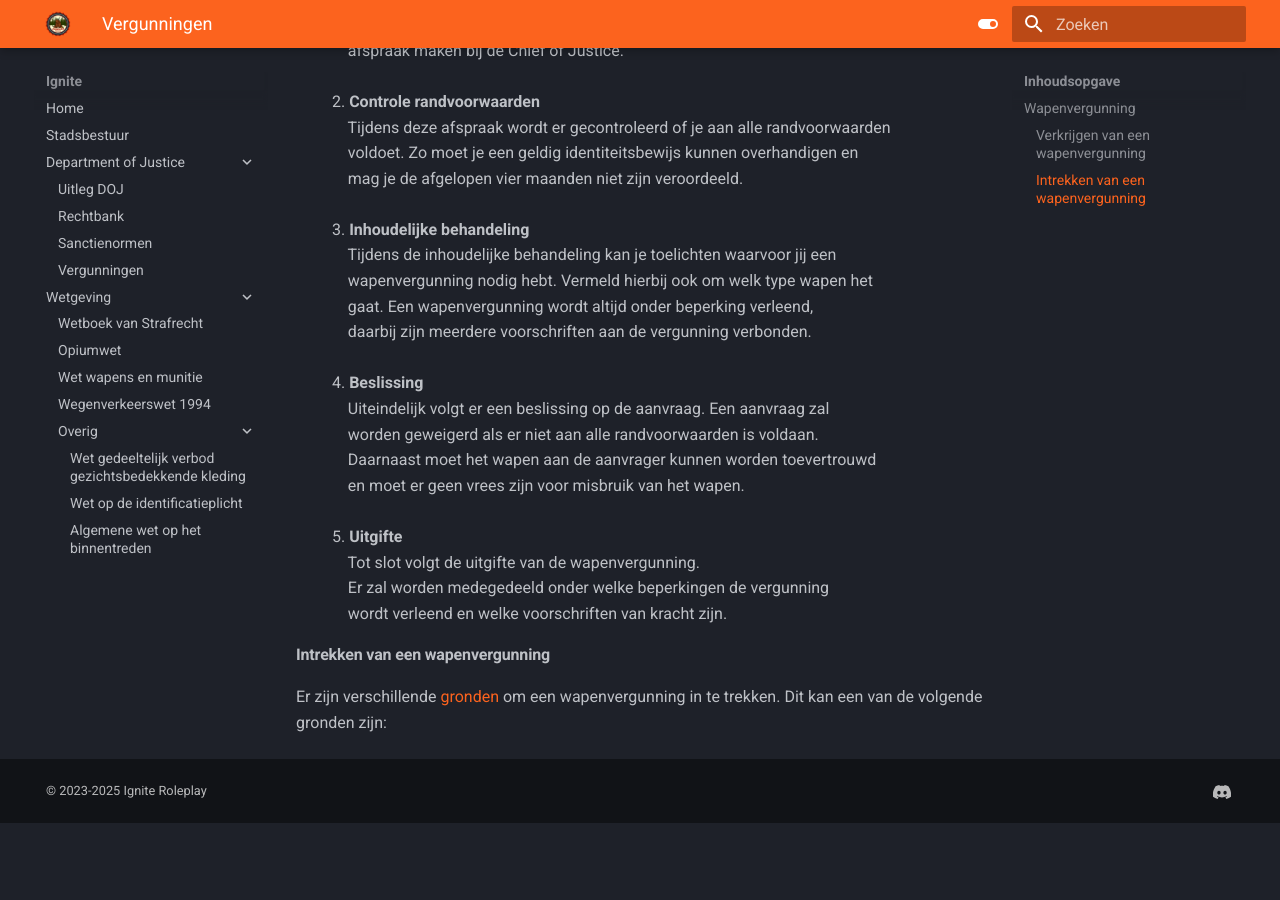
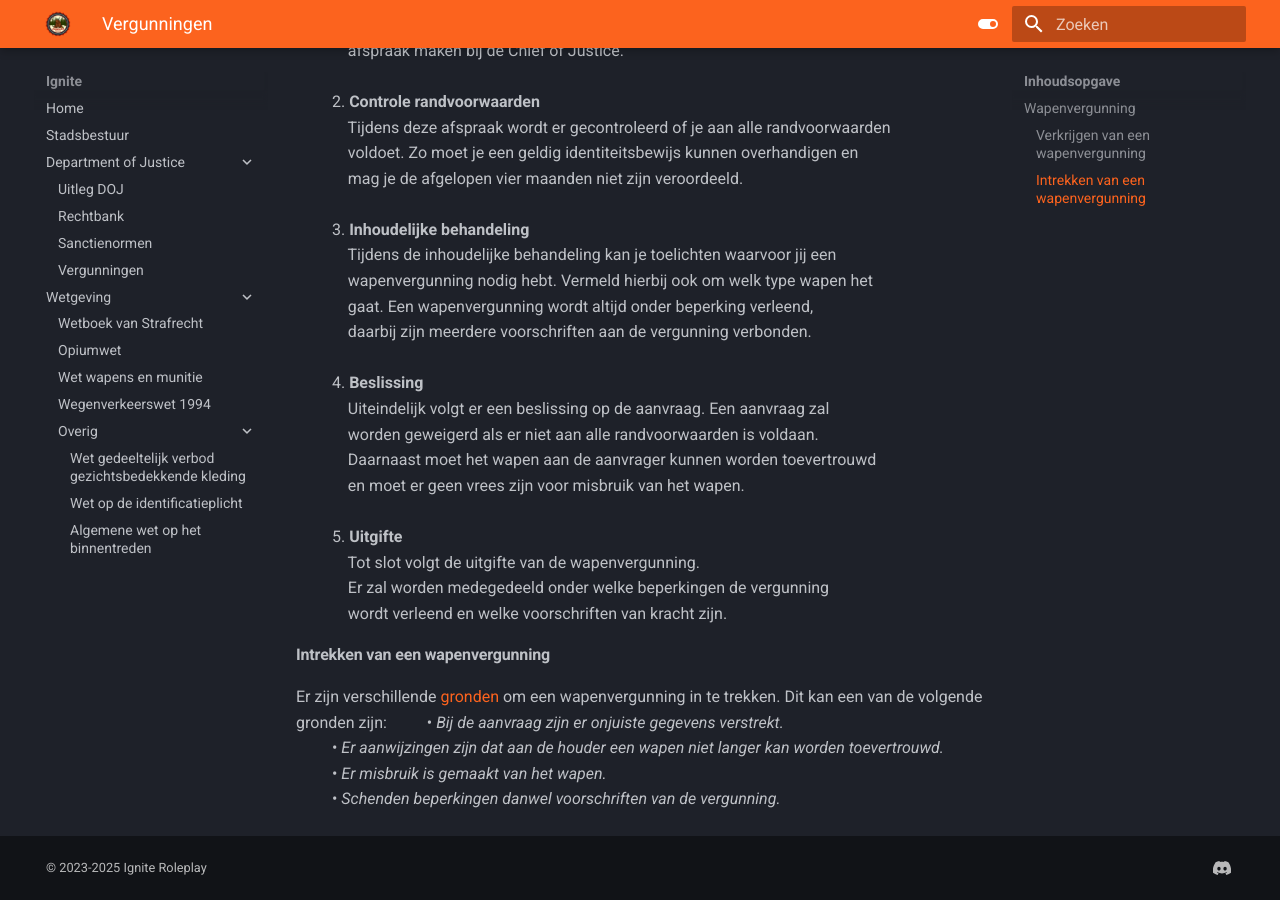
Before and after one commit to NLDenny/wetboek, an MkDocs documentation site: the page built from docs/Department of Justice/test.md, in a window 1280 px wide and 900 px high, scrolled down 585 px. Built offline with MkDocs 1.6.1 and Material for MkDocs 9.7.7, drawn with Linux system fonts in a browser that asks for light colours; before the commit the page ends 1408 px from its top, so only the background shows below that.

Commit message:
Update test.md

```diff
--- a/docs/Department of Justice/test.md
+++ b/docs/Department of Justice/test.md
@@ -40,3 +40,7 @@ Daarnaast mag er geen vrees bestaan voor het misbruik van het wapen. De aanvraag
 #### Intrekken van een wapenvergunning
 Er zijn verschillende [gronden](../../Wetgeving/wwm/#artikel-7-weigering) om een wapenvergunning in te trekken.
 Dit kan een van de volgende gronden zijn:
+&ensp; &nbsp; &nbsp; &nbsp; • _Bij de aanvraag zijn er onjuiste gegevens verstrekt._
+&ensp; &nbsp; &nbsp; &nbsp; • _Er aanwijzingen zijn dat aan de houder een wapen niet langer kan worden toevertrouwd._
+&ensp; &nbsp; &nbsp; &nbsp; • _Er misbruik is gemaakt van het wapen._
+&ensp; &nbsp; &nbsp; &nbsp; • _Schenden beperkingen danwel voorschriften van de vergunning._
```
